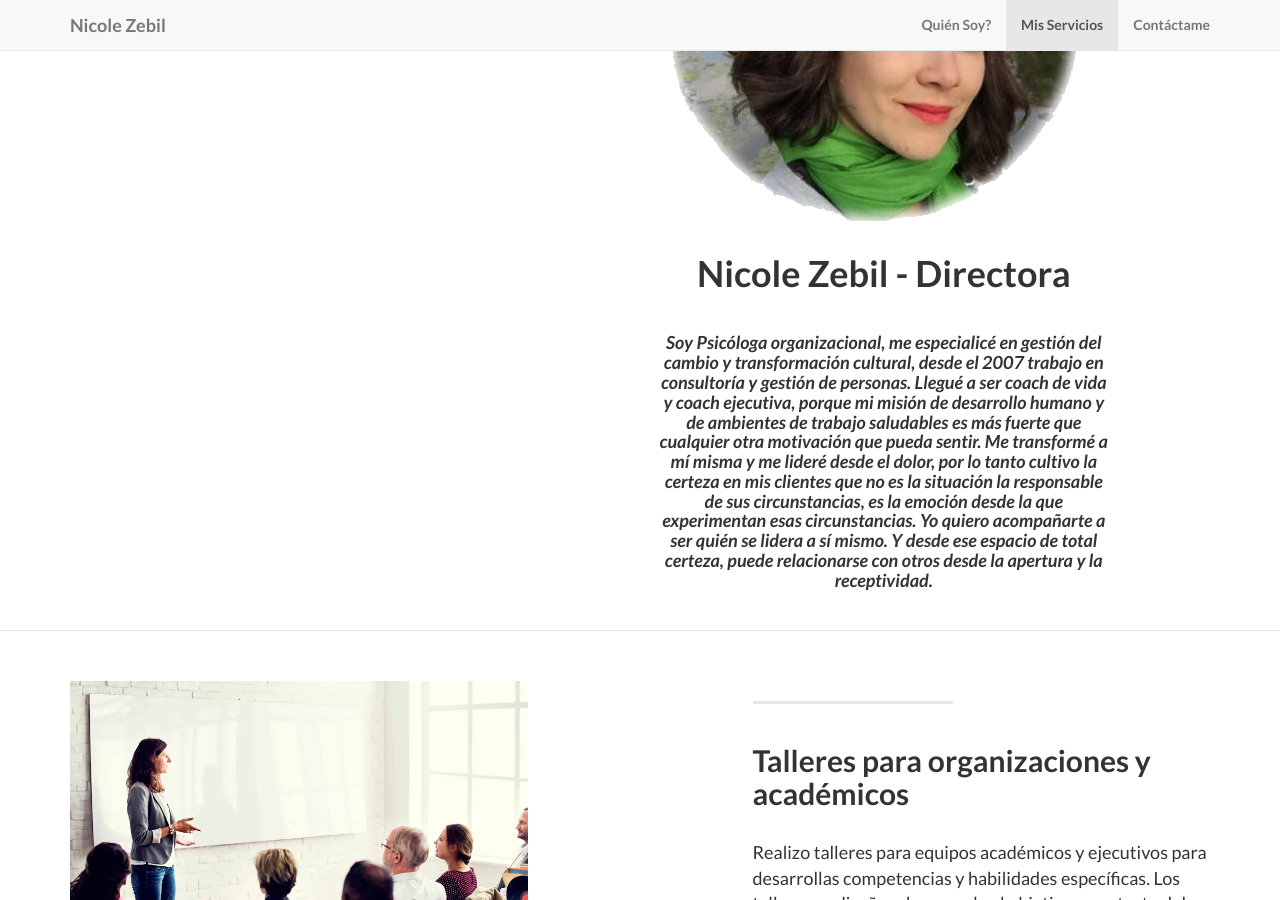
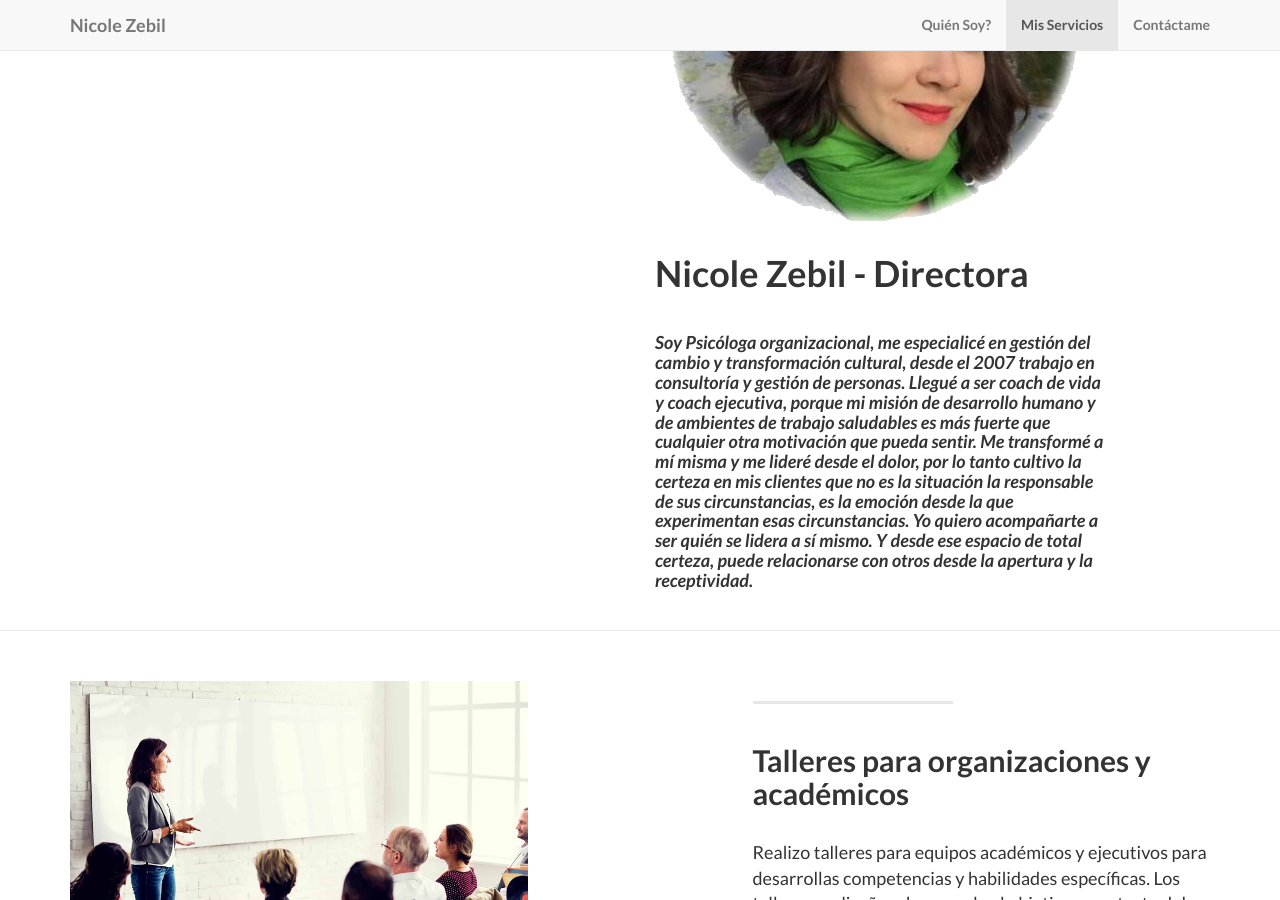
Before and after one commit to Robok3000/nicolezebil, a Jekyll site: the page built from index.html, in a window 1280 px wide and 900 px high, scrolled down 1046 px. Built offline with Jekyll 4.4.1, drawn with Linux system fonts in a browser that asks for light colours.

Commit message:
Update about.html

```diff
--- a/_includes/about.html
+++ b/_includes/about.html
@@ -1,5 +1,5 @@
     <!-- About Section -->
-    <section id="about" class="container content-section text-center">
+    <section id="about" class="container content-section">
         <div class="row">
             <div class="col-lg-5 col-lg-offset-6">
               <br/><br/>
```
